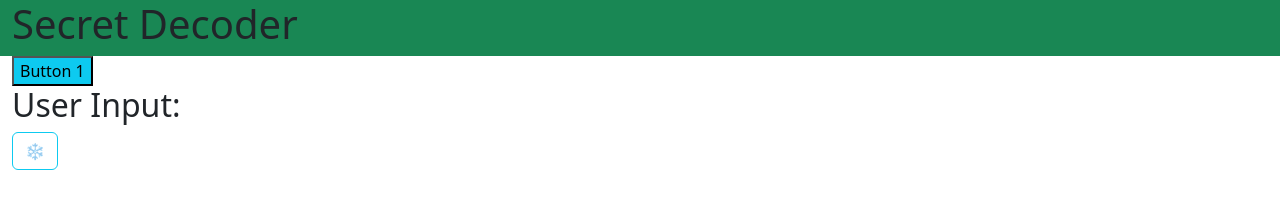
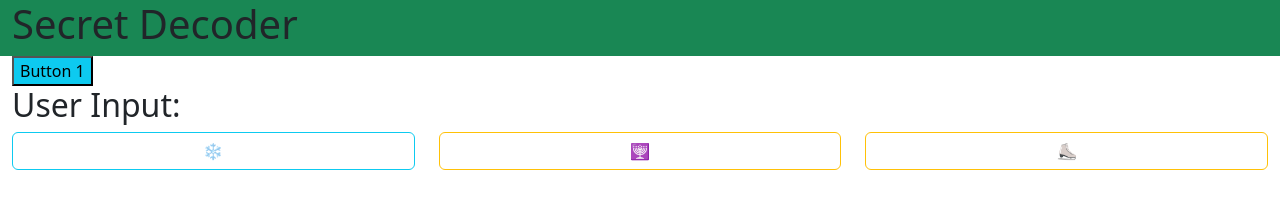
Before and after one commit to CodeWorks-FullStack/lateFall23_jsDayOne, a plain HTML site: page index.html in a window 1280 px wide. Drawn offline with nearby package versions, Linux system fonts and the light colour scheme.

Commit message:
push before refactoring into single function

```diff
--- a/app.js
+++ b/app.js
@@ -129,7 +129,30 @@ function clickSnowflake() {
     // userInput = userInput +  '❄️'  this line will do the same as above ^^
     console.log(userInput, 'after adding emoji')
 
+    // document.getElementById('userInput').innerText = userInput
+    updateDOM()
+}
+
+function clickMenorah() {
+    console.log('menorah')
+    let emoji = '🕎' // this is called aliasing a variable
+    userInput += emoji
+    console.log(userInput)
+
+    // document.getElementById('userInput').innerText = userInput
+    updateDOM()
+}
+
+function clickEmoji(emoji) {
+    // check which emoji we clicked on ✅
+    // after we know the emoji, add it to the userInput
+    // update DOM
+    console.log('clicking emoji', emoji)
+    userInput += emoji
+    console.log(userInput, 'updated input')
+    updateDOM
+}
+
+function updateDOM() {
     document.getElementById('userInput').innerText = userInput
-
-
 }
--- a/index.html
+++ b/index.html
@@ -35,7 +35,13 @@
 
         <section class="row">
             <div class="col-md-4">
-                <button class="btn btn-outline-info" onclick="clickSnowflake()">❄️</button>
+                <button class="btn btn-outline-info w-100" onclick="clickSnowflake()">❄️</button>
+            </div>
+            <div class="col-md-4">
+                <button class="btn btn-outline-warning w-100" onclick="clickMenorah()">🕎</button>
+            </div>
+            <div class="col-md-4">
+                <button class="btn btn-outline-warning w-100" onclick="clickEmoji('⛸️')">⛸️</button>
             </div>
         </section>
 
```
